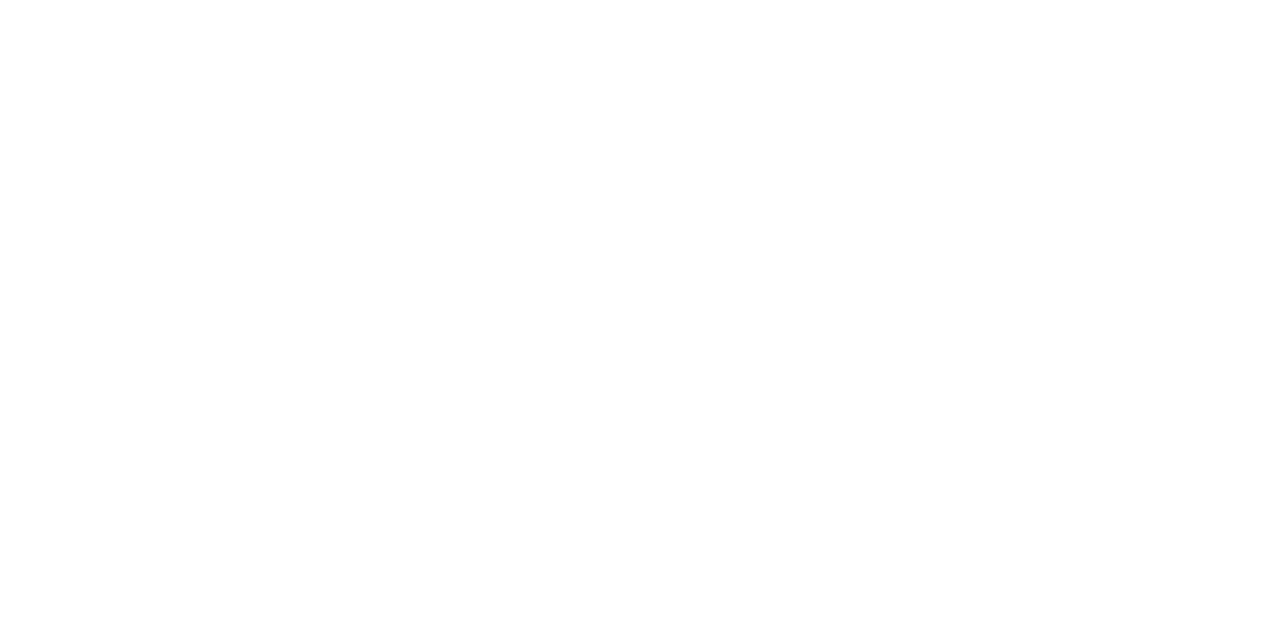
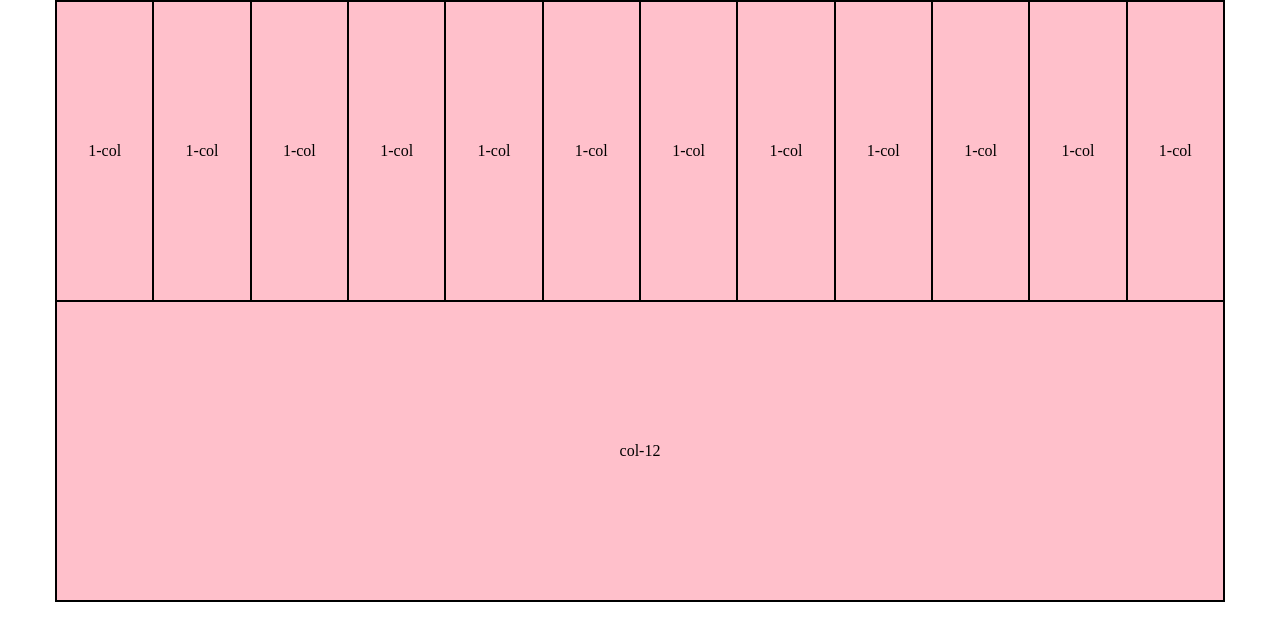
Before and after one commit to andreacontestabile/html-css-12bool, a plain HTML site: page index.html in a window 1280 px wide. Drawn offline with Linux system fonts and the light colour scheme.

Commit message:
Struttura e stile 2 row

```diff
--- /dev/null
+++ b/css/12-bool.css
@@ -0,0 +1,61 @@
+[class*="col-"] {
+  float:left;
+}
+
+.container {
+  max-width: 1170px;
+  margin: 0 auto;
+}
+
+.container::after {
+  content:"";
+  display: table;
+  clear: both;
+}
+
+.col-1 {
+  width: calc(100% / 12);
+}
+
+.col-2 {
+  width: calc(100% / 6);
+}
+
+.col-3 {
+  width: calc(100% / 4);
+}
+
+.col-4 {
+  width: calc(100% / 3);
+}
+
+.col-5 {
+  width: calc((100% / 12) * 5));
+}
+
+.col-6 {
+  width: 50%;
+}
+
+.col-7 {
+  width: calc((100% / 12) *7 );
+}
+
+.col-8 {
+  width: calc((100% / 12) * 8);
+}
+
+.col-9 {
+  width: calc((100% / 12) * 9);
+}
+
+.col-10 {
+  width: calc((100% / 12) * 10);
+}
+
+.col-11 {
+  width: calc((100% / 12) * 11);
+}
+.col-12 {
+  width: 100%;
+}
--- a/css/style.css
+++ b/css/style.css
@@ -0,0 +1,27 @@
+* {
+  box-sizing: border-box;
+  padding: 0;
+  margin: 0;
+}
+
+
+[class*="col-"], .container {
+  border: 1px solid #000;
+}
+
+.row {
+  height: 300px;
+}
+
+[class*="col-"] {
+  position: relative;
+  height: 100%;
+  background-color: pink;
+}
+
+ [class*="col-"] p {
+  position: absolute;
+  top: 50%;
+  left: 50%;
+  transform: translate(-50%, -50%);
+}
--- a/index.html
+++ b/index.html
@@ -2,10 +2,31 @@
 <html lang="en" dir="ltr">
   <head>
     <meta charset="utf-8">
+    <link rel="stylesheet" href="css/12-bool.css">
     <link rel="stylesheet" href="css/style.css">
     <title>html-css-12bool</title>
   </head>
   <body>
-
+    <div class="container">
+      <div class="row">
+        <div class="col-1"><p>1-col</p></div>
+        <div class="col-1"><p>1-col</p></div>
+        <div class="col-1"><p>1-col</p></div>
+        <div class="col-1"><p>1-col</p></div>
+        <div class="col-1"><p>1-col</p></div>
+        <div class="col-1"><p>1-col</p></div>
+        <div class="col-1"><p>1-col</p></div>
+        <div class="col-1"><p>1-col</p></div>
+        <div class="col-1"><p>1-col</p></div>
+        <div class="col-1"><p>1-col</p></div>
+        <div class="col-1"><p>1-col</p></div>
+        <div class="col-1"><p>1-col</p></div>
+      </div>
+      <div class="row">
+        <div class="col-12">
+          <p>col-12</p>
+        </div>
+      </div>
+    </div>
   </body>
 </html>
```
